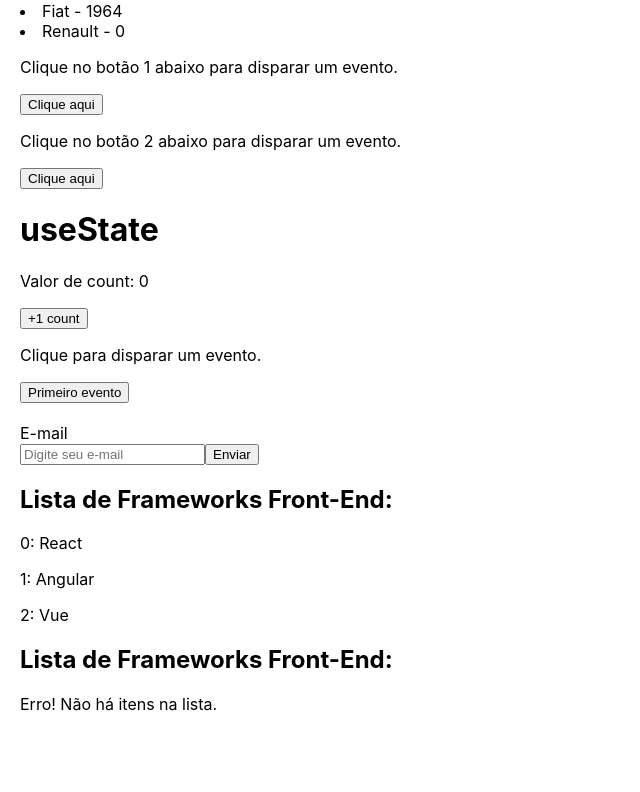
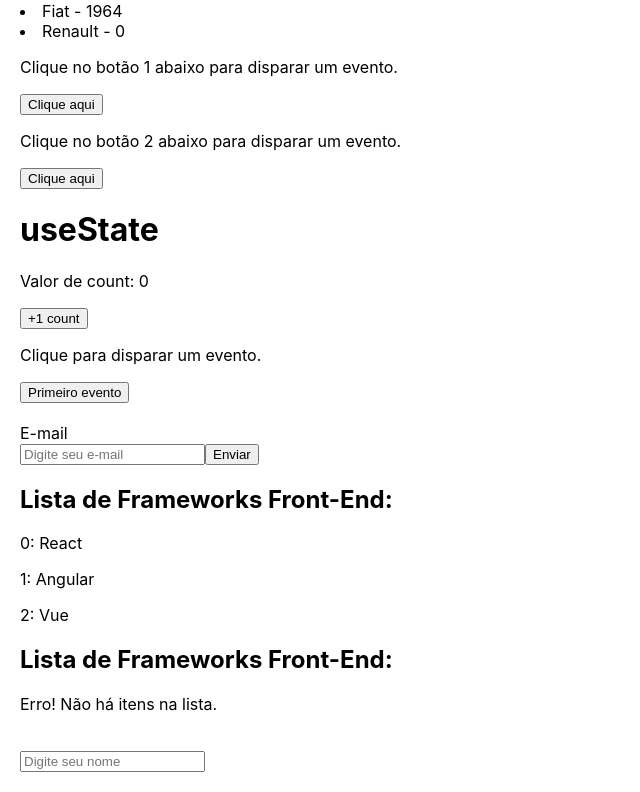
Before and after one commit to riandeoliveira/Examples, a React (Create React App) app in the folder react-examples/: page / in a window 1280 px wide. Shown: the part 832-1624 px from the top of the page, without its empty margins (0-640 px from the left). Before the commit the page ends 1566 px from the top, so only its background shows below. Built offline with nearby package versions, Linux system fonts and the light colour scheme.

Commit message:
Create State Lift examples

```diff
--- a/react-examples/src/App.js
+++ b/react-examples/src/App.js
@@ -1,4 +1,5 @@
 // Importações de arquivos com códigos que serão usados neste componente.
+import { useState } from 'react';
 import './App.css';
 import Components from './examples/Components';
 import Props from './examples/props/Props';
@@ -10,6 +11,8 @@ import States from './examples/States';
 import EventProps from './examples/events/eventsProps/EventProps';
 import Conditionals from './examples/Conditionals';
 import Lists from './examples/Lists';
+import Name from './examples/stateLift/Name';
+import StateLift from './examples/stateLift/StateLift';
 
 const App = () => {
 
@@ -17,6 +20,8 @@ const App = () => {
   const phrase = 'Estou aprendendo React.';
 
   const frameworks = ['React', 'Angular', 'Vue'];
+
+  const [name, setName] = useState();
 
   {/* Renderização dos componentes. */ }
   return (
@@ -63,6 +68,10 @@ const App = () => {
         {/* Exemplos de Renderização de Listas. */}
         <Lists items={frameworks} />
         <Lists items={[]} />
+
+        {/* Exemplos de State Lift. */}
+        <Name name={name} />
+        <StateLift setName={setName} />
       </main>
     </div>
   );
--- /dev/null
+++ b/react-examples/src/examples/stateLift/Name.js
@@ -0,0 +1,12 @@
+const Name = ({ name }) => {
+
+    const generateGreeting = name => `Olá ${name}, tudo bem?`;
+
+    return (
+        <>
+            {name && <p>{generateGreeting(name)}</p>}
+        </>
+    );
+}
+
+export default Name;
--- /dev/null
+++ b/react-examples/src/examples/stateLift/StateLift.js
@@ -0,0 +1,13 @@
+// StateLift
+
+const StateLift = ({ setName }) => {
+    return (
+        <>
+            <label htmlFor="Nome"></label>
+            <br />
+            <input type="text" placeholder="Digite seu nome" onChange={e => setName(e.target.value)} />
+        </>
+    );
+}
+
+export default StateLift;
```
